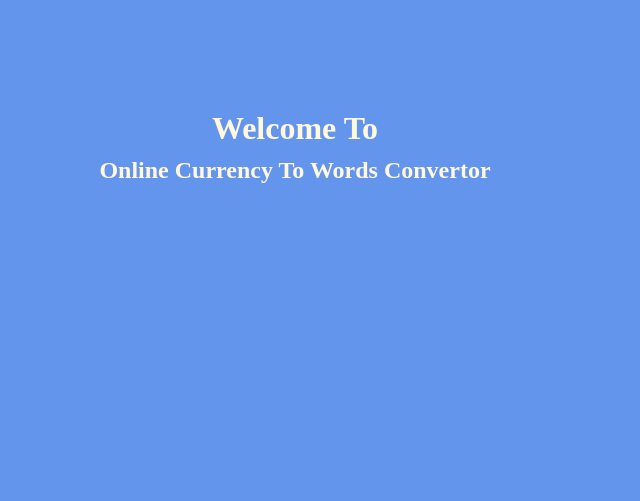
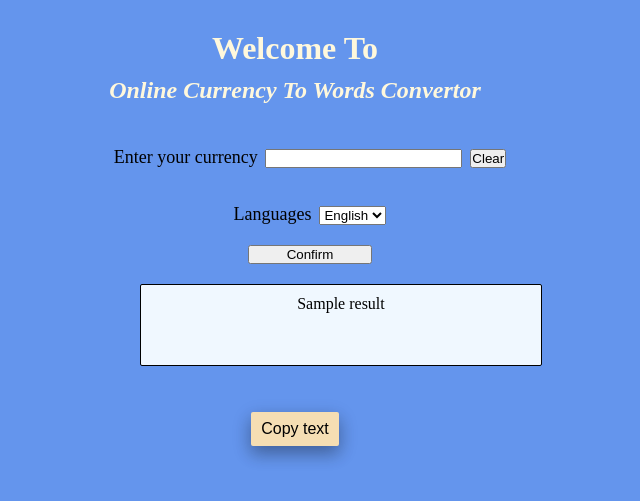
Before and after one commit to ShivamVerma5665/Thinkbridge-Internship, a Flask app: template flaskApplication/src/templates/homepage.html in a window 1280 px wide. Shown: the top 501 px of the page, without its empty margins (345-985 px from the left). Run offline with Flask 2, Linux system fonts and the light colour scheme; the template is opened without the code that fills it: values that come from a table or form of the project are taken from there, most other values are stand-ins (such as "Sample title", 1, 10 or a date in 2020); some libraries are stand-ins or nearby versions.

Commit message:
Updating flask application

```diff
--- a/flaskApplication/src/app.py
+++ b/flaskApplication/src/app.py
@@ -1,11 +1,35 @@
-from flask import Flask, render_template
+from flask import Flask, redirect, url_for, request, render_template, flash
+from form import CurrencyForm
+from currency_to_words import curConvert_English, curConvert_Hindi, curConvert_Marathi
+app = Flask(__name__)
+app.secret_key = 'development key'
 
-app = Flask(__name__)
+@app.route('/', methods=['POST', 'GET'])
+def calc():
+    form = CurrencyForm()
+    try:
+        if request.method == "POST" and form.validate():
+            currency_inp = str(form.curInput.data)
+            num,frac= map(int, currency_inp.split('.'))
+            language = form.lang.data
+            if language == 'hindi':
+                result = (currency_inp + ' - ' + str(curConvert_Hindi(num)) + ' ' + str(frac) +"/100")
+                return render_template("homepage.html", form = form, result = result)
+            elif language == 'marathi':
+                result = (currency_inp + ' - ' + str(curConvert_Marathi(num)) + ' ' + str(frac) +"/100")
+                return render_template("homepage.html", form = form, result = result)
+            else:
+                result = (currency_inp + ' - ' + str(curConvert_English(num)) + ' ' + str(frac) +"/100")
+                return render_template("homepage.html", form = form, result = result)
+        else:
+            flash("All fields are required*")
+            return render_template("homepage.html", form=form)
+    except Exception as e:
+        return(str(e))
 
-@app.route('/')
-def homepage():
-    return render_template('homepage.html')
+@app.errorhandler(404)
+def page_not_found(e):
+    return render_template("404.html")
 
-@app.route('/hello')
-def hello():
-    return "Hello World!"
+if __name__ == "__main__":
+    app.run(debug=True)
--- /dev/null
+++ b/flaskApplication/src/form.py
@@ -0,0 +1,10 @@
+from flask_wtf import Form
+from wtforms import SubmitField, RadioField,SelectField, FloatField
+from wtforms import validators, ValidationError
+
+class CurrencyForm(Form):
+    curInput = FloatField("Enter your currency", [validators.InputRequired("Please enter an integer")])
+
+    lang = SelectField('Languages', choices=[('english','English'), ('hindi', 'Hindi'), ('marathi', "Marathi")])
+
+    submit = SubmitField("Confirm")
--- a/flaskApplication/src/static/main.css
+++ b/flaskApplication/src/static/main.css
@@ -3,16 +3,95 @@
     padding: 0;
 }
 body{
+    width: 100%;
     background-color: cornflowerblue;
+    text-align: center;
 }
 h1{
     text-align: center;
     color: cornsilk;
-    margin-top: 100px;
+    margin-top: 20px;
     padding-top: 10px;
 }
 h2{
     text-align: center;
     color: cornsilk;
     margin-top: 10px;
+    font-style: italic;
 }
+form{
+    margin-top: 10px;
+    padding: 5px;
+    /* text-align: left; */
+}
+
+div.form-element{
+    display: inline;
+    text-align: center;
+}
+label{
+    width: 100%;
+    height: auto;
+    font-size: 18px;
+}
+input[type=text] {
+    width: 14%;
+    padding-left: 20px;
+    box-sizing: content-box;
+    text-align: left;
+}
+input[type=submit]{
+    width: 10%;
+    margin: 20px 0px;
+}
+p{
+    text-align: center;
+    margin-top: 10px;
+    color: black;
+}
+.output-window{
+    width: 320px;
+    padding: 10px;
+    border: 5px solid gray;
+}
+
+div.input-container{
+    width: auto;
+    height: 250px;
+    padding-left: 30px;
+    margin-top: 10px;
+
+}
+div.output-container{
+    border: 1px black solid;
+    text-align: center;
+    border-radius: 2px;
+    background-color: aliceblue;
+    font-size: medium;
+    margin-left: 450px;
+    width: 400px;
+    height: 80px;
+}
+.button {
+  background-color: wheat; /* Green */
+  border: none;
+  color: black;
+  padding: 8px 10px;
+  text-align: center;
+  text-decoration: none;
+  display: inline-block;
+  font-size: 16px;
+  transition-duration: 0.3s;
+  cursor: pointer;
+  border-radius: 2px;;
+  margin-top: 10px;
+}
+
+.button1 {
+    box-shadow: 0 8px 16px 0 rgba(0,0,0,0.2), 0 6px 20px 0 rgba(0,0,0,0.19);
+}
+
+.button1:hover {
+  background-color: #808080;
+  color: white;
+}
--- a/flaskApplication/src/templates/homepage.html
+++ b/flaskApplication/src/templates/homepage.html
@@ -1,11 +1,51 @@
 <!DOCTYPE html>
-<html>
+<html lang="en">
 <head>
-        <title>Currency2Word</title>
+    <meta charset="UTF-8">
+    <meta name="viewport" content="width=device-width, initial-scale=1.0">
     <link rel="stylesheet" type="text/css" href="static/main.css">
+    <link href='https://fonts.googleapis.com/css?family=Oswald' rel='stylesheet' type='text/css'>
+    <script src="https://ajax.googleapis.com/ajax/libs/jquery/1.11.1/jquery.min.js"></script>
+    <title>Currency Converter</title>
 </head>
 <body>
     <h1 class="home-header">Welcome To</h1>
-        <h2 class="home-subheader">Online Currency To Words Convertor</h1>
+    <h2 class="home-subheader">Online Currency To Words Convertor</h2>
+
+    {% for message in form.curInput.errors %}
+        <div>{{ message }}</div>
+    {% endfor %}
+
+    <form action = "http://127.0.0.1:5000/" method = post>
+        {{ form.hidden_tag() }}<br>
+
+        <div class="input-container">
+            <p>
+                {{ form.curInput.label }}<span id="curInput" style="margin-left: 7px;">{{ form.curInput }}</span>&nbsp;&nbsp;<button onclick="document.getElementById('#curInput').value = ''">Clear</button>
+            </p>
+            <br><br>
+
+            {{ form.lang.label }}&nbsp;&nbsp;{{ form.lang }}
+            <br>
+            {{ form.submit() }}
+            <br>
+            <div class=output-container>
+                <p id="p1">{{ result }}</p>
+            </div>
+            <br>
+
+        </div>
+     </form>
+     <button onClick="copyToClipboard('#p1')" class="button button1">Copy text</button>
+     <script>
+        function copyToClipboard(element) {
+            var $temp = $("<input>");
+            $("body").append($temp);
+            $temp.val($(element).text()).select();
+            document.execCommand("copy");
+            $temp.remove();
+            alert("Text copied")
+        }
+     </script>
 </body>
 </html>
```
Also changed, not shown: flaskApplication/src/currency_to_words.py (added, +134 -0 lines), flaskApplication/src/templates/404.html (added, +7 -0 lines). Lines whose indentation alone changed are shown as unchanged.
